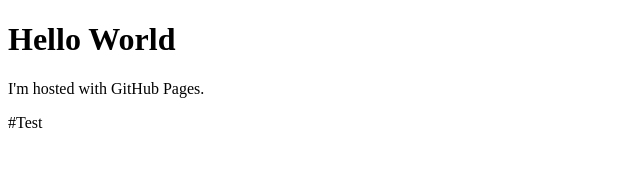
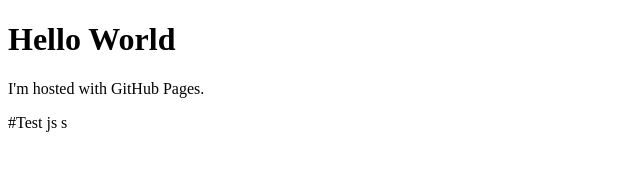
Before and after one commit to hullst/hullst.github.io, a plain HTML site: page index.html in a window 1280 px wide. Shown: the full height of the page, 0-640 px from the left. Drawn offline with Linux system fonts and the light colour scheme.

Commit message:
Test
Test

```diff
--- a/index.html
+++ b/index.html
@@ -3,6 +3,6 @@
 <body>
 <h1>Hello World</h1>
 <p>I'm hosted with GitHub Pages.</p>
-#Test
+#Test js s
 </body>
 </html>
```
